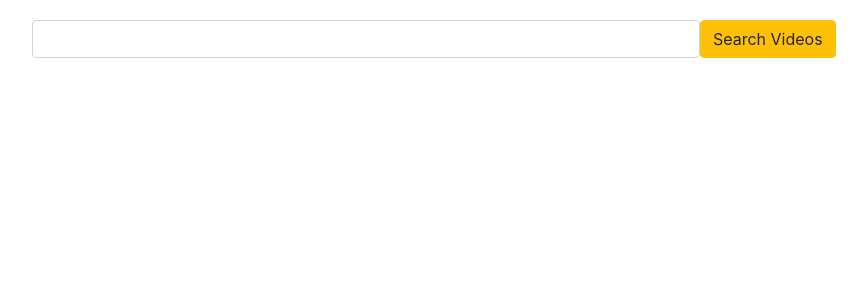
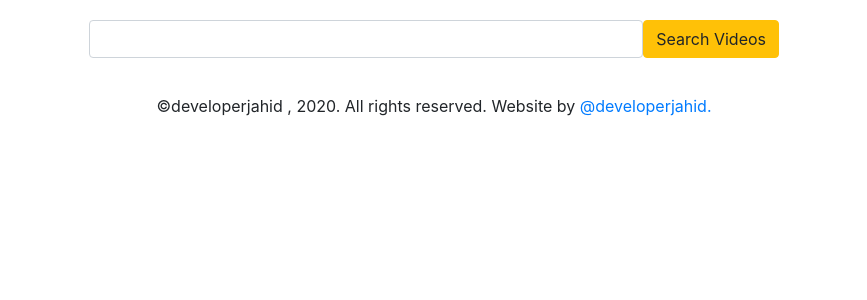
Before and after one commit to developerjahid/youtube-clone, a React (Create React App) app: page / in a window 1280 px wide. Shown: the top 300 px of the page, without its empty margins (206-1073 px from the left). Built offline with nearby package versions, Linux system fonts and the light colour scheme.

Commit message:
undo fixed-top

```diff
--- a/src/app/components/youtube/search/SearchBar.js
+++ b/src/app/components/youtube/search/SearchBar.js
@@ -22,7 +22,7 @@ class SearchBar extends Component {
         return(
             <Fragment>
                 <Container>
-                    <Row className="justify-content-center fixed-top">
+                    <Row className="justify-content-center">
                         <form onSubmit={this.onFormSubmit} className="col-12 col-md-10 col-lg-8">
                             <Row className="card-body no-gutters align-items-center">
                                 <Col>
```
